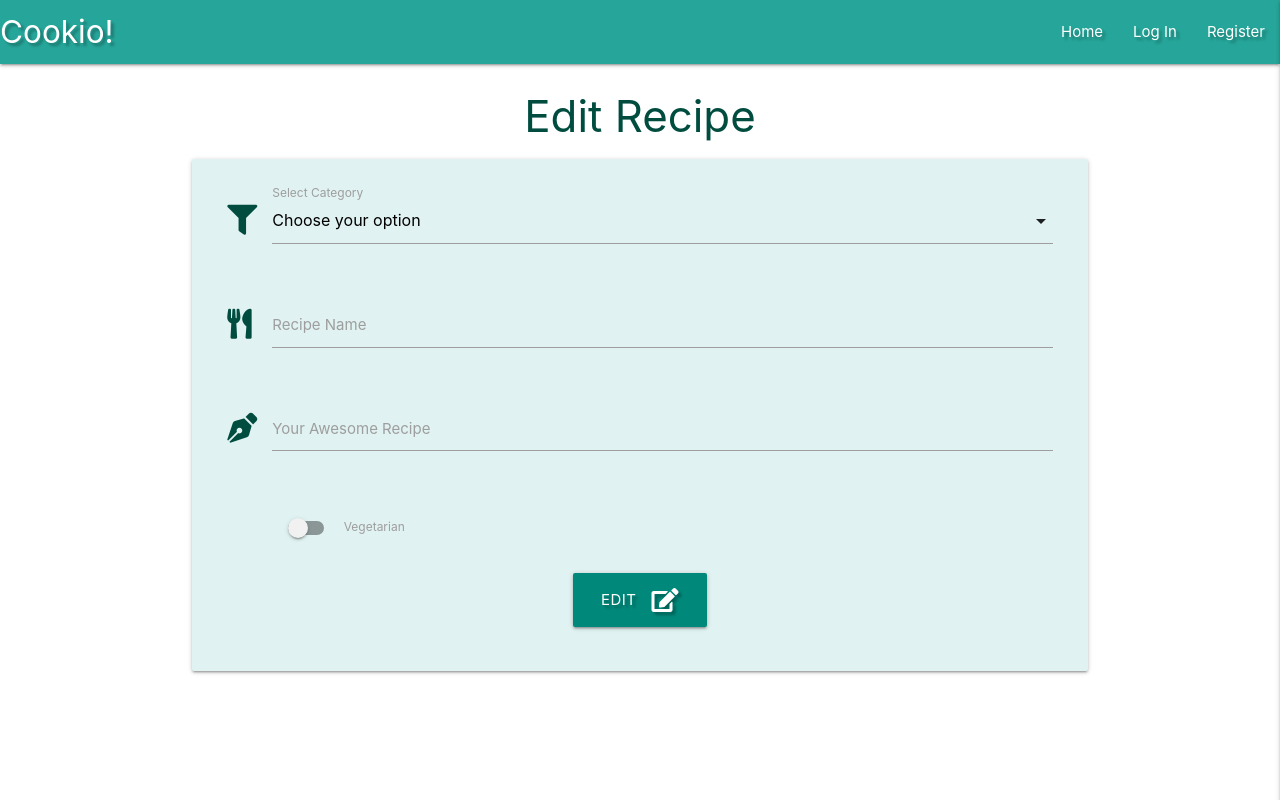
After one commit to Code-Institute-Submissions/cookio, a Flask app: template templates/edit_recipe.html in a window 1280 px wide. The commit adds this page. Run offline with Flask 2, Linux system fonts and the light colour scheme; the template is opened without the code that fills it, so the values that code supplies are empty; some libraries are stand-ins or nearby versions.

Commit message:
Built Recipe Edit punctionality

```diff
--- a/app.py
+++ b/app.py
@@ -118,6 +118,13 @@ def add_recipe():
     return render_template("add_recipe.html", categories=categories)
 
 
+@app.route("/edit_recipe/<recipe_id>", methods=["GET", "POST"])
+def edit_recipe(recipe_id):
+    recipe = mongo.db.recipes.find_one({"_id": ObjectId(recipe_id)})
+    categories = mongo.db.categories.find().sort("category_name", 1)
+    return render_template("edit_recipe.html", recipe=recipe, categories=categories)
+
+
 if __name__ == "__main__":
     app.run(host=os.environ.get("IP"),
             port=int(os.environ.get("PORT")),
--- /dev/null
+++ b/templates/edit_recipe.html
@@ -0,0 +1,62 @@
+{% extends "base.html" %}
+{% block content %}
+
+<h3 class="teal-text text-darken-4 center-align">Edit Recipe</h3>
+
+<div class="row card-panel teal lighten-5">
+    <form class="col s12" method="POST" action="{{ url_for('edit_recipe', recipe_id=recipe._id) }}">
+        <div class="row">
+            <div class="input-field col s12">
+                <i class="fas fa-filter prefix teal-text text-darken-4"></i>
+                <select id="category_name" name="category_name" class="validate" required>
+                    <option value="" disabled selected>Choose your option</option>
+                    {% for category in categories %}
+                    <option value="{{ category.category_name }}">{{ category.category_name }}</option>
+                    {% endfor %}
+                </select>
+                <label for="category_name">Select Category</label>
+            </div>
+        </div>
+        <!-- Name of Recipe -->
+        <div class="row">
+            <div class="input-field col s12">
+                <i class="fas fa-utensils prefix teal-text text-darken-4"></i>
+                <input id="recipe_name" name="recipe_name" minlength="5" maxlength="50" type="text" class="validate"
+                    required>
+                <label for="recipe_name">Recipe Name</label>
+            </div>
+        </div>
+        <!-- Recipe Body -->
+        <div class="row">
+            <div class="input-field col s12">
+                <i class="fas fa-pen-nib prefix teal-text text-darken-4"></i>
+                <textarea id="recipe_description" name="recipe_description" minlength="50" maxlength="1000"
+                    class="materialize-textarea validate" required></textarea>
+                <label for="recipe_description">Your Awesome Recipe</label>
+            </div>
+        </div>
+        <div class="row">
+            <div class="input-field col s12">
+                <!-- Switch "is Vegetarian" -->
+                <div class="switch">
+                    <i class="fas fa-seeding prefix teal-text text-darken-4"></i>
+                    <label for="is_vegetarian">
+                        <input type="checkbox" id="is_vegetarian" name="is_vegetarian">
+                        <span class="lever"></span>
+                        Vegetarian
+                    </label>
+                </div>
+            </div>
+        </div>
+        <!-- Submit a Recipe Button -->
+        <div class="row">
+            <div class="col s12 center-align">
+                <button type="submit" class="btn-large teal darken-1 text-shadow">
+                    Edit <i class="fas fa-edit right"></i>
+                </button>
+            </div>
+        </div>
+    </form>
+</div>
+
+{% endblock %}
--- a/templates/recipes.html
+++ b/templates/recipes.html
@@ -10,7 +10,7 @@
             <div class="col s3">
                 <i class="fas fa-arrow-down"></i>
                 <a href="" class="btn-small green accent-4">Delete</a>
-                <a href="" class="btn-small teal accent-4">Edit</a>
+                <a href="{{ url_for('edit_recipe', recipe_id=recipe._id) }}" class="btn-small teal accent-4">Edit</a>
             </div>
 
             <div class="col s9">
```
